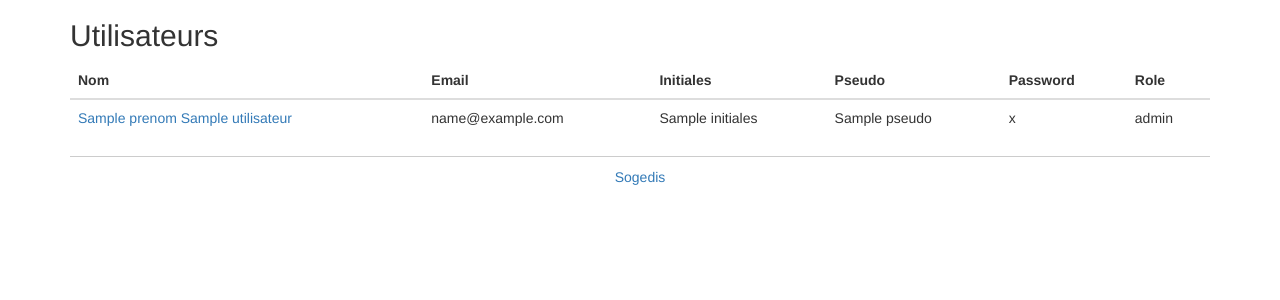
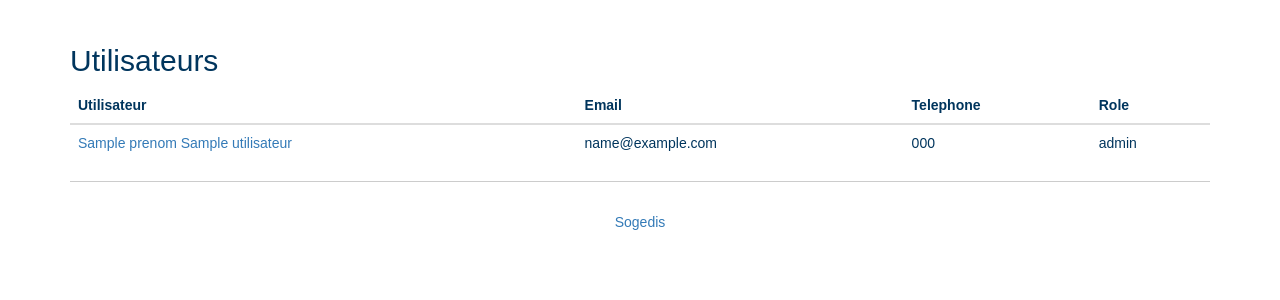
Before and after one commit to Drvonscott/Sogedep, a PHP site: template views/utilisateurs/index.html.twig in a window 1280 px wide. Shown: the part 51-351 px from the top of the page. Run offline with PHP 8.4, Linux system fonts and the light colour scheme; the template is opened without the code that fills it: most values are stand-ins (such as "Sample title", 1, 10 or a date in 2020); some libraries are stand-ins or nearby versions.

Commit message:
20180213

```diff
--- a/views/layout.html.twig
+++ b/views/layout.html.twig
@@ -6,7 +6,7 @@
  <meta http-equiv="X-UA-Compatible" content="IE=edge" />
  <meta name="viewport" content="width=device-width, initial-scale=1" />
  <link href="{{ asset('/lib/bootstrap/css/bootstrap.min.css') }}" rel="stylesheet" />
- <link href="{{ asset('/css/sogedep.css') }}" rel="stylesheet" />
+ <link href="{{ asset('/css/site.css') }}" rel="stylesheet" />
  <title>Sogedep - {% block title %}{% endblock %}</title>
 </head>
 
@@ -20,7 +20,7 @@
      <span class="icon-bar"></span>
      <span class="icon-bar"></span>
     </button>
-    <a class="navbar-brand" href="{{ path('home') }}"><img src="{{ asset('/images/logo_menu.png') }}" alt="Sogedep" style="width: 120px;"/></a>
+    <a class="navbar-brand" href="{{ path('home') }}"><img src="{{ asset('/images/logo_menu.png') }}" alt="Sogedep" /></a>
    </div>
    {{ include("menu.html.twig") }}
   </div>
@@ -30,7 +30,7 @@
 
   {% block body %}{% endblock %}
 
-  <footer class="footer">
+  <footer>
    <a href="https://www.sogedis.fr/" target="_blank">Sogedis</a>
   </footer>
  </div>
--- a/views/layout_site.html.twig
+++ b/views/layout_site.html.twig
@@ -23,7 +23,7 @@
      <span class="icon-bar"></span>
      <span class="icon-bar"></span>
     </button>
-    <a class="navbar-brand" href="{{ path('home') }}"><img src="{{ asset('/images/logo_menu.png') }}" alt="Sogedep" style="width: 120px;"/></a>
+    <a class="navbar-brand" href="{{ path('home') }}"><img src="{{ asset('/images/logo_menu.png') }}" alt="Sogedep" /></a>
    </div>
    {{ include("menu_site.html.twig") }}
   </div>
--- a/views/login.html.twig
+++ b/views/login.html.twig
@@ -37,7 +37,7 @@
     {% if error %}
      <div class="alert alert-danger">
       <strong>Connection impossible</strong><br />
-      {{ error }}
+      Utilisateur/mot de passe inconnu
      </div>
     {% endif %}
 
@@ -45,8 +45,8 @@
      <form class="form-signin form-horizontal" role="form" action="{{ path('login_check') }}" method="post">
       <div class="form-group">
        <div class="col-sm-6 col-sm-offset-3 col-md-4 col-md-offset-4">
-   	    <label for="user">Username :</label>
-        <input type="text" id="user" name="_username" value="{{ last_username }}" class="form-control" placeholder="Username" required autofocus />
+   	    <label for="user">Email :</label>
+        <input type="text" id="user" name="_username" value="{{ last_username }}" class="form-control" placeholder="Email" required autofocus />
        </div>
       </div>
 
--- a/views/marques/index.html.twig
+++ b/views/marques/index.html.twig
@@ -15,8 +15,8 @@
    <tbody>
    {% for marque in marques %}
     <tr>
+     <td>{{ marque.id }}</td>
      <td>{{ marque.marque }}</td>
-     <td>{{ marque.id }}</td>
     </tr>
    {% endfor %}
    </tbody>
--- a/views/menu.html.twig
+++ b/views/menu.html.twig
@@ -1,6 +1,5 @@
 <div class="collapse navbar-collapse" id="mynavbar">
  <ul class="nav navbar-nav">
-
   <li class="dropdown">
    <a class="dropdown-toggle" data-toggle="dropdown" href="{{ path('clients') }}" title="Clients"><span class="glyphicon glyphicon-user"></span></a>
    <ul class="dropdown-menu">
@@ -47,26 +46,6 @@
   </li>
   </ul>
 
-  <ul class="nav navbar-nav navbar-right">
-  {% if is_granted('IS_AUTHENTICATED_FULLY') %}
-   <li class="dropdown">
-    <a href="#" class="dropdown-toggle" data-toggle="dropdown">
-     <span class="glyphicon glyphicon-user"></span> {{ app.user.username }} <b class="caret"></b>
-    </a>
-    <ul class="dropdown-menu">
-     <li><a href="{{ path('logout') }}">Deconnection</a></li>
-    </ul>
-   </li>
-   {% else %}
-   <li class="dropdown">
-    <a href="#" class="dropdown-toggle" data-toggle="dropdown">
-     <span class="glyphicon glyphicon-user"></span> <b class="caret"></b>
-    </a>
-    <ul class="dropdown-menu">
-     <li><a href="{{ path('login') }}">Se connecter</a></li>
-    </ul>
-   </li>
-  {% endif %}
-  </ul>
- </div>
+ {{ include("menu_bandeau_droit.html.twig") }}
+
 </div>
--- /dev/null
+++ b/views/menu_bandeau_droit.html.twig
@@ -0,0 +1,21 @@
+<ul class="nav navbar-nav navbar-right">
+{% if is_granted('IS_AUTHENTICATED_FULLY') %}
+ <li class="dropdown">
+  <a href="#" class="dropdown-toggle" data-toggle="dropdown">
+   {{ app.user.username }} <b class="caret"></b>
+  </a>
+  <ul class="dropdown-menu">
+   <li><a href="{{ path('logout') }}">Deconnection</a></li>
+  </ul>
+ </li>
+{% else %}
+ <li class="dropdown">
+  <a href="#" class="dropdown-toggle" data-toggle="dropdown">
+   <span class="glyphicon glyphicon-user"></span> <b class="caret"></b>
+  </a>
+  <ul class="dropdown-menu">
+   <li><a href="{{ path('login') }}">Se connecter</a></li>
+  </ul>
+ </li>
+{% endif %}
+</ul>
--- a/views/utilisateurs/index.html.twig
+++ b/views/utilisateurs/index.html.twig
@@ -8,11 +8,9 @@
   <table class="table table-hover">
    <thead>
     <tr>
-     <th>Nom</th>
+     <th>Utilisateur</th>
      <th>Email</th>
-     <th>Initiales</th>
-     <th>Pseudo</th>
-     <th>Password</th>
+     <th>Telephone</th>
      <th>Role</th>
     </tr>
    </thead>
@@ -21,9 +19,7 @@
     <tr>
      <td><a href="{{ path('utilisateur', { 'id': utilisateur.id }) }}">{{ utilisateur.prenom }} {{ utilisateur.nom }}</a></td>
      <td>{{ utilisateur.email }}</td>
-     <td>{{ utilisateur.initiales }}</td>
-     <td>{{ utilisateur.pseudo }}</td>
-     <td>{{ utilisateur.password }}</td>
+     <td>{{ utilisateur.telephone }}</td>
      <td>{{ utilisateur.role }}</td>
     </tr>
    {% endfor %}
--- a/web/css/site.css
+++ b/web/css/site.css
@@ -44,8 +44,7 @@ body
 
 .navbar-brand img
  {
-  width: ;
-  height: ;
+  width: 120px;
  }
 
 footer
```
Also changed, not shown: app/routes.php (+21 -0 lines), src/DAO/UserDAO.php (+4 -6 lines), src/Domain/User.php (+3 -39 lines), views/menu_site.html.twig (+3 -11 lines), views/sauv_menu_bandeau_droit.html.twig (added, +21 -0 lines).
